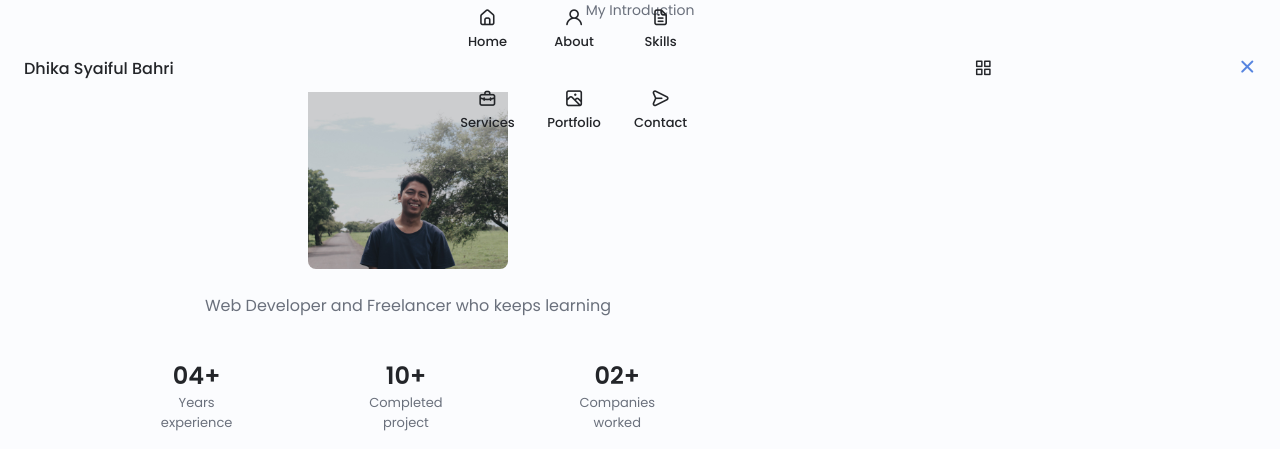
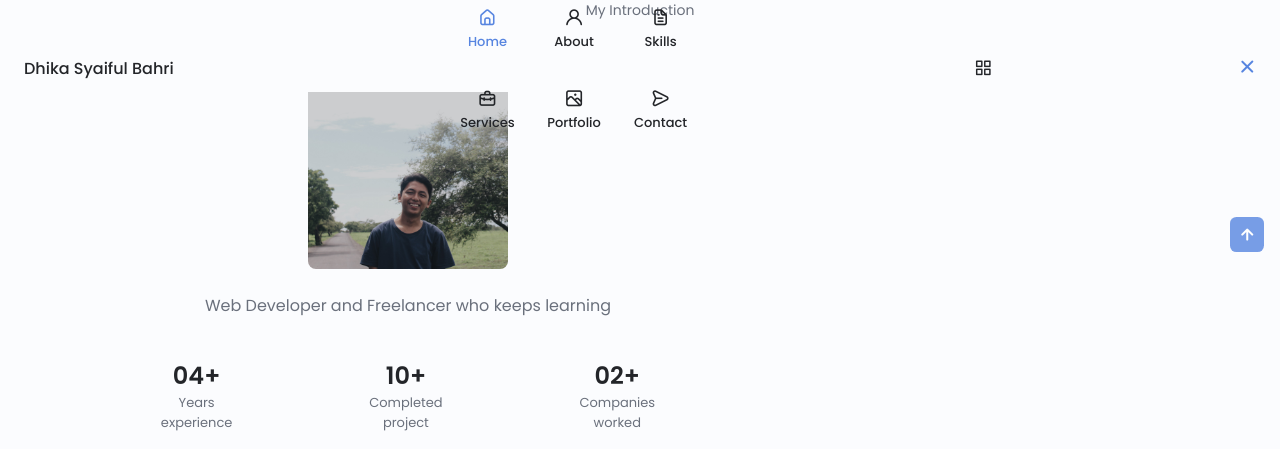
Before and after one commit to Dhikaaaa/Dhikaaaa.github.io, a plain HTML site: page index.html in a window 1280 px wide. Shown: the part 708-1157 px from the top of the page. Drawn offline with nearby package versions, Linux system fonts and the light colour scheme.

Commit message:
scroll up done

```diff
--- a/assets/css/style.css
+++ b/assets/css/style.css
@@ -234,6 +234,16 @@ img {
 /* Show Menu */
 .show-menu {
   bottom: 0;
+}
+
+/* Active Link */
+.active-link {
+  color: var(--first-color);
+}
+
+/* Change background header */
+.scroll-header {
+  box-shadow: 0 -1px 4px rgba(0, 0, 0, 0.15);
 }
 
 /* Home */
@@ -919,3 +929,30 @@ img {
 .footer-social {
   color: #fff;
 }
+
+/* Scrollup */
+.scrollup {
+  position: fixed;
+  right: 1rem;
+  bottom: -20%;
+  background-color: var(--first-color);
+  opacity: 0.8;
+  padding: 0 0.3rem;
+  border-radius: 0.4rem;
+  z-index: var(--z-tooltip);
+  transition: 0.4s;
+}
+
+.scrollup:hover {
+  background-color: var(--first-color-alt);
+}
+
+.scrollup-icon {
+  font-size: 1.5rem;
+  color: #fff;
+}
+
+/* Show scroll */
+.show-scroll {
+  bottom: 5rem;
+}
--- a/assets/js/main.js
+++ b/assets/js/main.js
@@ -119,3 +119,43 @@ let swiperTestimonial = new Swiper('.testimonial-container', {
     },
   },
 });
+
+/*==================== SCROLL SECTIONS ACTIVE LINK ====================*/
+const sections = document.querySelectorAll('section[id]');
+
+function scrollActive() {
+  const scrollY = window.pageYOffset;
+
+  sections.forEach((current) => {
+    const sectionHeight = current.offsetHeight;
+    const sectionTop = current.offsetTop - 50;
+    sectionId = current.getAttribute('id');
+
+    console.log(sectionId);
+
+    if (scrollY > sectionTop && scrollY <= sectionTop + sectionHeight) {
+      document.querySelector('.nav-menu a[href*=' + sectionId + ']').classList.add('active-link');
+    } else {
+      document.querySelector('.nav-menu a[href*=' + sectionId + ']').classList.remove('active-link');
+    }
+  });
+}
+window.addEventListener('scroll', scrollActive);
+
+/*==================== CHANGE BACKGROUND HEADER ====================*/
+function scrollHeader() {
+  const nav = document.getElementById('header');
+  // When the scroll is greater than 200 viewport height, add the scroll-header class to the header tag
+  if (this.scrollY >= 80) nav.classList.add('scroll-header');
+  else nav.classList.remove('scroll-header');
+}
+window.addEventListener('scroll', scrollHeader);
+
+/*==================== SHOW SCROLL TOP ====================*/
+function scrollUp() {
+  const scrollUp = document.getElementById('scroll-up');
+  // When the scroll is higher than 560 viewport height, add the show-scroll class to the a tag with the scroll-top class
+  if (this.scrollY >= 560) scrollUp.classList.add('show-scroll');
+  else scrollUp.classList.remove('show-scroll');
+}
+window.addEventListener('scroll', scrollUp);
--- a/index.html
+++ b/index.html
@@ -23,7 +23,7 @@
         <div class="nav-menu" id="nav-menu">
           <ul class="nav-list grid">
             <li class="nav-item">
-              <a href="#home" class="nav-link"> <i class="uil uil-estate nav-icon"></i> Home </a>
+              <a href="#home" class="nav-link active-link"> <i class="uil uil-estate nav-icon"></i> Home </a>
             </li>
             <li class="nav-item">
               <a href="#about" class="nav-link"> <i class="uil uil-user nav-icon"></i> About </a>
@@ -38,7 +38,7 @@
               <a href="#portfolio" class="nav-link"> <i class="uil uil-scenery nav-icon"></i> Portfolio </a>
             </li>
             <li class="nav-item">
-              <a href="#message" class="nav-link"> <i class="uil uil-message nav-icon"></i> Contact </a>
+              <a href="#contact" class="nav-link"> <i class="uil uil-message nav-icon"></i> Contact </a>
             </li>
           </ul>
           <i class="uil uil-times nav-close" id="nav-close"></i>
@@ -567,7 +567,7 @@
       </section>
 
       <!-- Project in Mind -->
-      <section class="section project" id="project">
+      <section class="section project">
         <div class="project-bg">
           <div class="project-container container grid">
             <div class="project-data">
@@ -763,6 +763,9 @@
     </footer>
 
     <!-- Scrool Top -->
+    <a href="#" class="scrollup" id="scroll-up">
+      <i class="uil uil-arrow-up scrollup-icon"></i>
+    </a>
 
     <!-- Swiper JS -->
     <script src="assets/js/swiper-bundle.min.js"></script>
```
